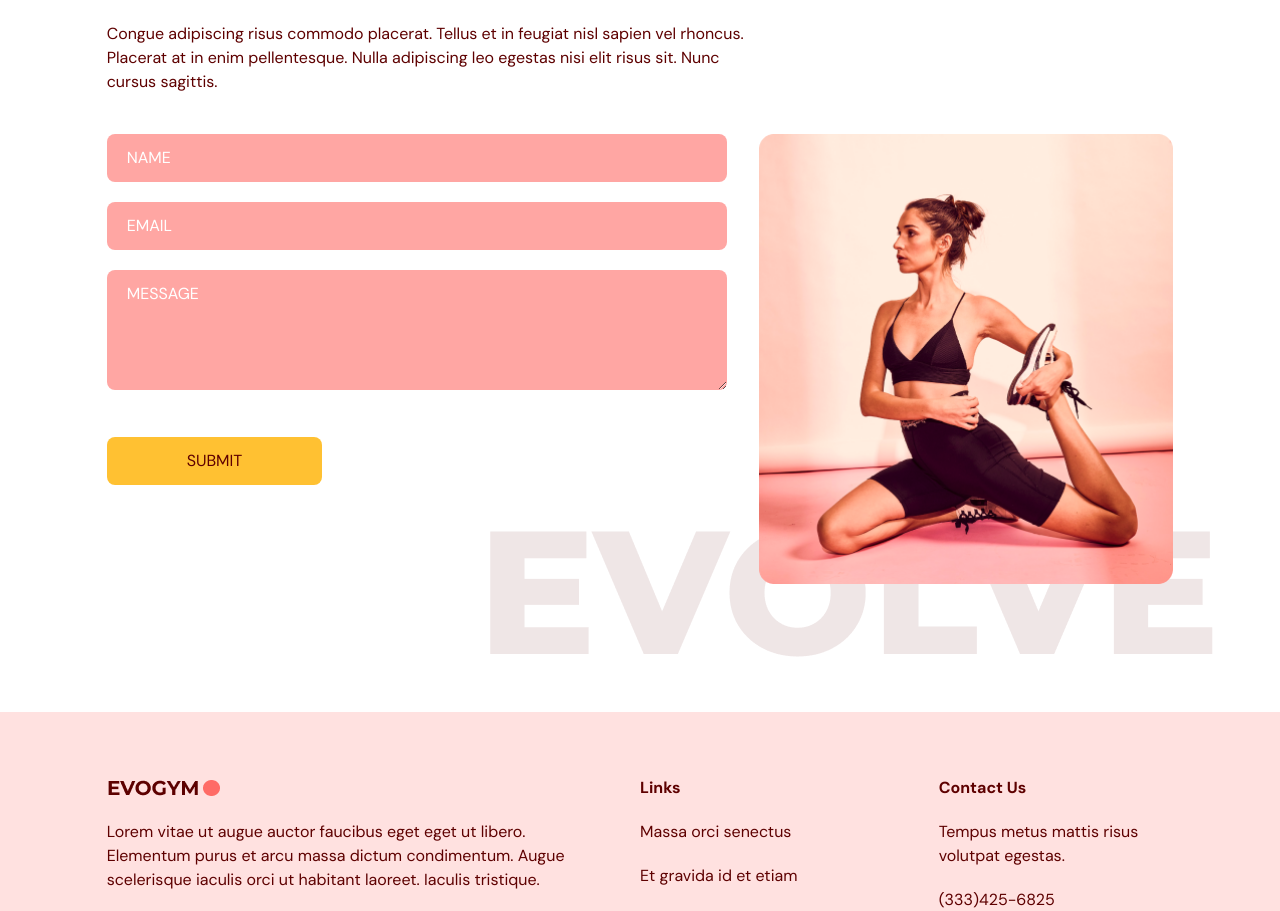
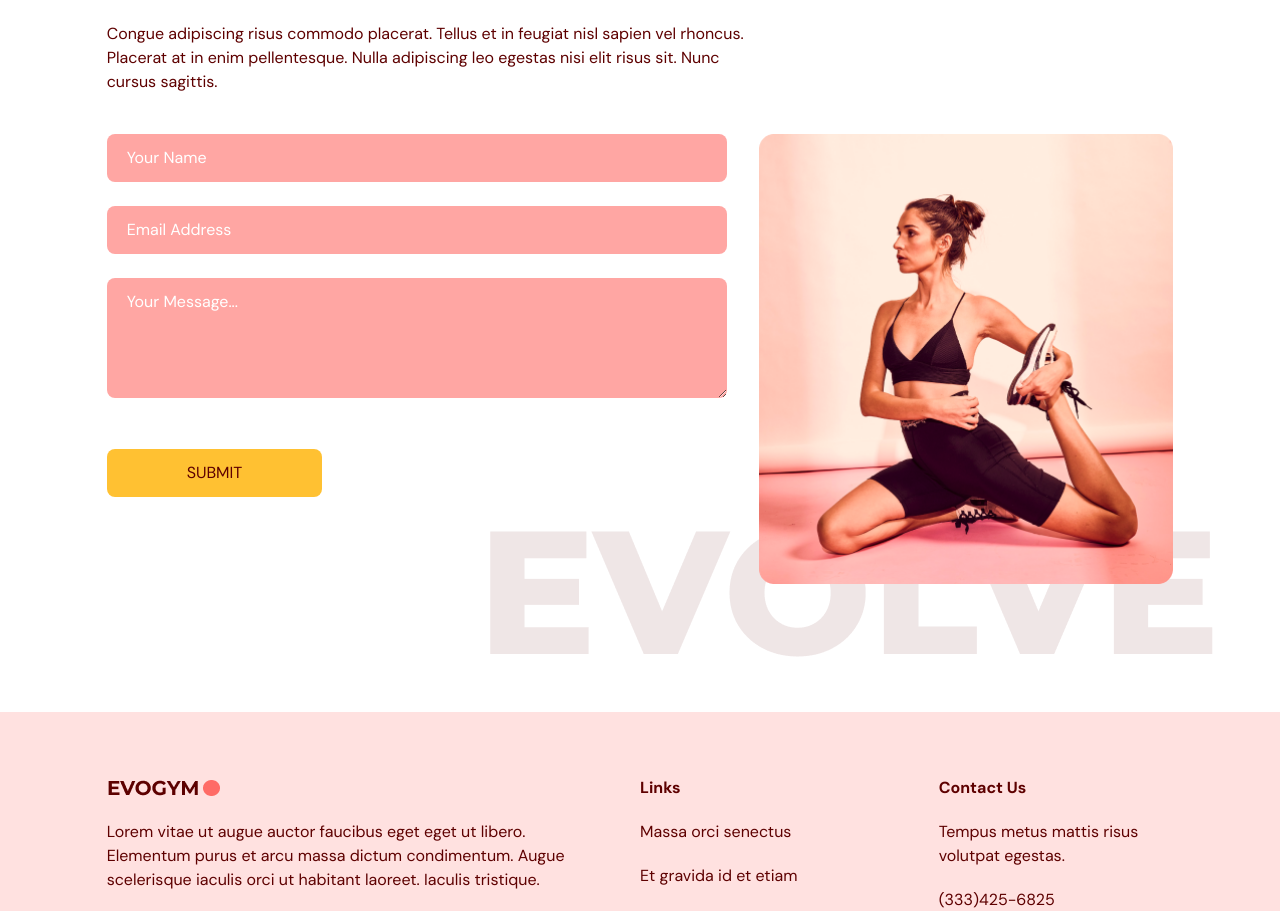
Before and after one commit to taiseen/react-fitness-lp, a React (Vite) app: page / in a window 1280 px wide. Shown: the part 3120-4031 px from the top of the page. Built offline with nearby package versions, Linux system fonts and the light colour scheme.

Commit message:
chore: user input + error sms

```diff
--- a/src/components/ContactUs.tsx
+++ b/src/components/ContactUs.tsx
@@ -1,4 +1,4 @@
-import { commonAnimations } from "@/constants/data";
+import { commonAnimations, contactFormData } from "@/constants/data";
 import { SelectedPage } from "@/shared/types";
 import { useForm } from "react-hook-form";
 import { motion } from "framer-motion";
@@ -13,12 +13,14 @@ type Props = {
 
 const ContactUs = ({ setSelectedPage }: Props) => {
 
-  const emailLink = 'https://formsubmit.co/30cc3c9cf1c5d5320aa7d4e9c63d5c4d';
-  const inputStyles = `mb-5 w-full rounded-lg bg-primary-300 px-5 py-3 placeholder-white`;
+  const encryptedEmailAddress = '30cc3c9cf1c5d5320aa7d4e9c63d5c4d';
+  const emailLink = `https://formsubmit.co/${encryptedEmailAddress}`;
+  const inputStyles = `mb-6 w-full rounded-lg bg-primary-300 px-5 py-3 placeholder-white`;
 
   const { register, trigger, formState: { errors } } = useForm();
 
   const onSubmit = async (e: any) => {
+
     const isValid = await trigger();
     if (!isValid) {
       e.preventDefault();
@@ -53,59 +55,61 @@ const ContactUs = ({ setSelectedPage }: Props) => {
             {...commonAnimations}
           >
             <form
-              target="_blank"
               onSubmit={onSubmit}
               action={emailLink}
               method="POST"
             >
+              {
+                contactFormData.map(formData => (
+                  <div className="relative" key={formData.id}>
+                    {
+                      formData.element === 'input' ? (
+                        <>
                           <input
                             className={inputStyles}
-                type="text"
-                placeholder="NAME"
-                {...register("name", {
-                  required: true,
-                  maxLength: 100,
+                            type={formData.type}
+                            placeholder={formData.placeholder}
+                            {...register(formData.id, {
+                              required: formData.required,
+                              maxLength: formData.maxLength,
+                              pattern: formData.pattern,
                             })}
                           />
-              {errors.name && (
-                <p className="mt-1 text-primary-500">
-                  {errors.name.type === "required" && "This field is required."}
-                  {errors.name.type === "maxLength" && "Max length is 100 char."}
+                          {errors[formData.id] && (
+                            <p className={`text-primary-500 absolute -top-6 right-0`}>
+                              {errors?.[formData.id]?.type === "required" && formData.error.requiredInfo}
+                              {
+                                formData.type === 'email'
+                                  ? errors?.[formData.id]?.type === "pattern" && formData.error.patternInfo
+                                  : errors?.[formData.id]?.type === "maxLength" && formData.error.maxLengthInfo
+                              }
                             </p>
                           )}
-
-              <input
+                        </>
+                      ) : (
+                        <>
+                          <textarea
                             className={inputStyles}
-                type="text"
-                placeholder="EMAIL"
-                {...register("email", {
-                  required: true,
-                  pattern: /^[A-Z0-9._%+-]+@[A-Z0-9.-]+\.[A-Z]{2,}$/i,
+                            placeholder={formData.placeholder}
+                            rows={4}
+                            cols={50}
+                            {...register(formData.id, {
+                              required: formData.required,
+                              maxLength: formData.maxLength,
                             })}
                           />
-              {errors.email && (
-                <p className="mt-1 text-primary-500">
-                  {errors.email.type === "required" && "This field is required."}
-                  {errors.email.type === "pattern" && "Invalid email address."}
+                          {errors[formData.id] && (
+                            <p className={`text-primary-500 absolute -top-6 right-0`}>
+                              {errors?.[formData.id]?.type === "required" && formData.error.requiredInfo}
+                              {errors?.[formData.id]?.type === "maxLength" && formData.error.maxLengthInfo}
                             </p>
                           )}
-
-              <textarea
-                className={inputStyles}
-                placeholder="MESSAGE"
-                rows={4}
-                cols={50}
-                {...register("message", {
-                  required: true,
-                  maxLength: 2000,
-                })}
-              />
-              {errors.message && (
-                <p className="mt-1 text-primary-500">
-                  {errors.message.type === "required" && "This field is required."}
-                  {errors.message.type === "maxLength" && "Max length is 2000 char."}
-                </p>
-              )}
+                        </>
+                      )
+                    }
+                  </div>
+                ))
+              }
 
               <button
                 type="submit"
--- a/src/constants/data.ts
+++ b/src/constants/data.ts
@@ -17,6 +17,44 @@ export const sectionName = [
     {
         id: 4,
         path: 'Contact Us',
+    },
+]
+
+export const contactFormData = [
+    {
+        id: 'name',
+        type: 'text',
+        element: 'input',
+        placeholder: 'Your Name',
+        required: true,
+        maxLength: 100,
+        error: {
+            requiredInfo: 'This field is required.',
+            maxLengthInfo: 'Max length is 100 char.',
+        }
+    },
+    {
+        id: 'email',
+        type: 'email',
+        element: 'input',
+        placeholder: 'Email Address',
+        required: true,
+        pattern: /^[A-Z0-9._%+-]+@[A-Z0-9.-]+\.[A-Z]{2,}$/i,
+        error: {
+            requiredInfo: 'This field is required.',
+            patternInfo: 'Invalid email address.',
+        }
+    },
+    {
+        id: 'message',
+        element: 'textarea',
+        placeholder: 'Your Message...',
+        required: true,
+        maxLength: 2000,
+        error: {
+            requiredInfo: 'This field is required.',
+            maxLengthInfo: 'Max length is 2000 char.',
+        }
     },
 ]
 
```
Lines whose indentation alone changed are shown as unchanged.
